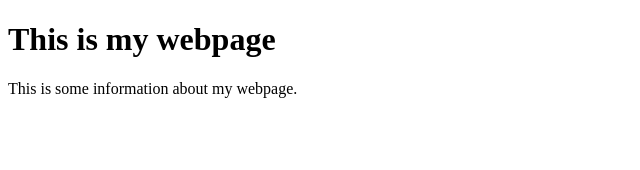
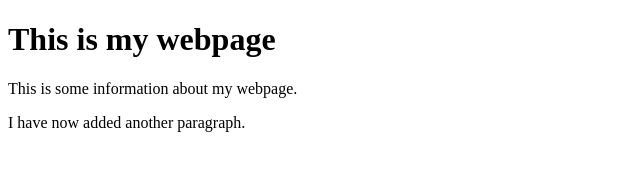
Before and after one commit to LordKalmed/GreenTeam_Git, a plain HTML site: page index.html in a window 1280 px wide. Shown: the whole page, without its empty margins (0-640 px from the left). Drawn offline with Linux system fonts and the light colour scheme.

Commit message:
Added another paragraph

```diff
--- a/index.html
+++ b/index.html
@@ -10,5 +10,7 @@
     <h1>This is my webpage</h1>
 
     <p> This is some information about my webpage.</p>
+
+    <p> I have now added another paragraph.</p>
 </body>
 </html>
```
